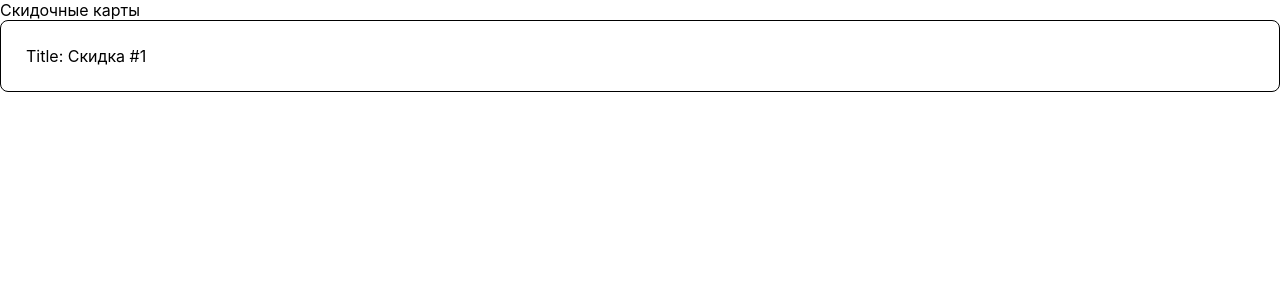
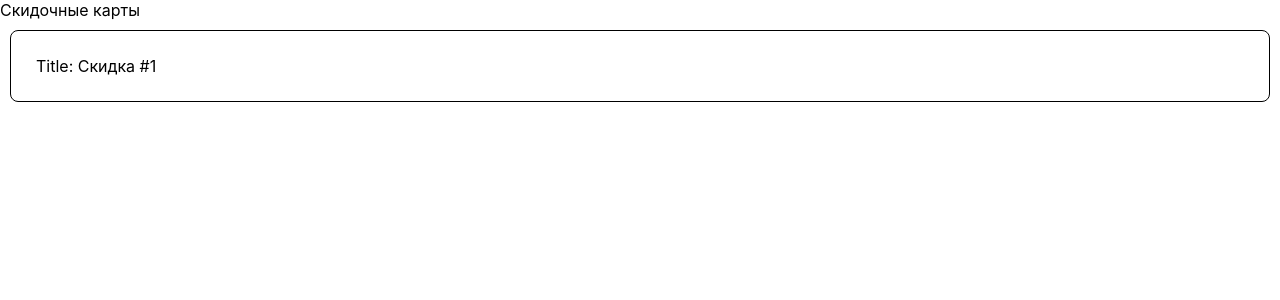
Before and after one commit to AntonPutin96/discount-cards, a React (Create React App) app: page / in a window 1280 px wide. Shown: the top 300 px of the page. Built offline with nearby package versions, Linux system fonts and the light colour scheme.

Commit message:
add module style

```diff
--- a/src/components/Card/card.css
+++ b/src/components/Card/card.module.css
@@ -2,4 +2,5 @@
   border: 1px solid black;
   border-radius: 8px;
   padding: 25px;
+  margin: 10px;
 }
--- a/src/components/Card/index.tsx
+++ b/src/components/Card/index.tsx
@@ -1,12 +1,12 @@
 import React from 'react';
-import './card.css';
+import classes from './card.module.css';
 
 type CardProps = {
   title: string;
 };
 
 const Card = ({ title }: CardProps) => (
-  <div className='wrapper'>
+  <div className={classes.wrapper}>
     <div>{`Title: ${title}`}</div>
   </div>
 );
```
